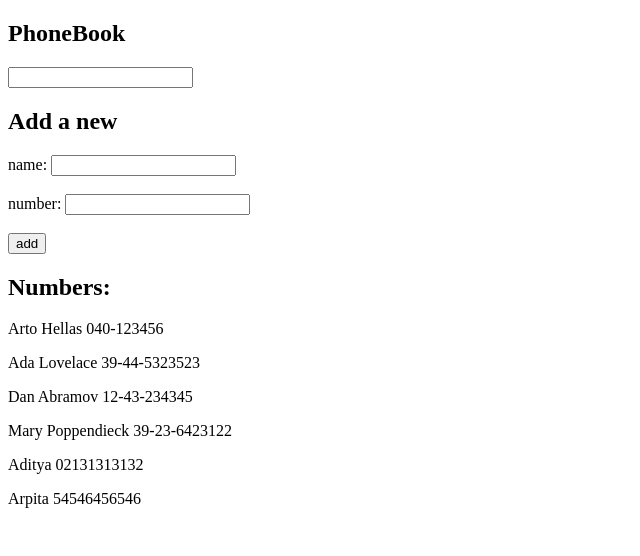
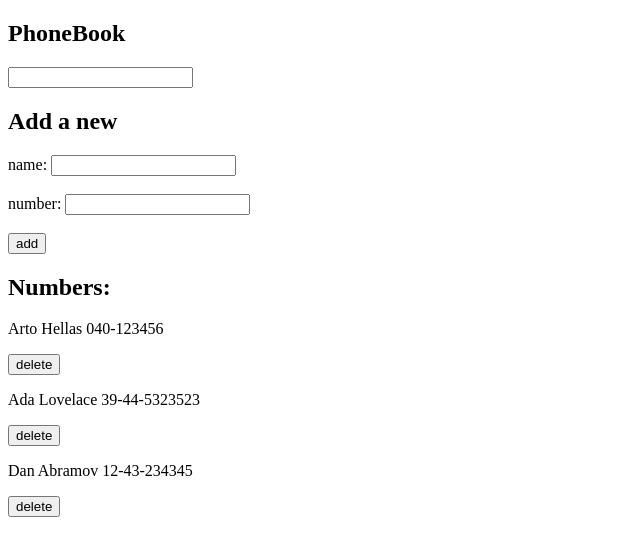
Before and after one commit to adityackr/fs-open-2022, a React (Create React App) app in the folder part2/phonebook/: page / in a window 1280 px wide. Shown: the top 556 px of the page, without its empty margins (0-640 px from the left). Built offline with nearby package versions, Linux system fonts and the light colour scheme; data requests are answered from the project's data file.

Commit message:
feat: add assignment 2.17

```diff
--- a/part2/phonebook/db.json
+++ b/part2/phonebook/db.json
@@ -14,21 +14,6 @@
       "name": "Dan Abramov",
       "number": "12-43-234345",
       "id": 3
-    },
-    {
-      "name": "Mary Poppendieck",
-      "number": "39-23-6423122",
-      "id": 4
-    },
-    {
-      "name": "Aditya",
-      "number": "02131313132",
-      "id": 5
-    },
-    {
-      "name": "Arpita",
-      "number": "54546456546",
-      "id": 6
     }
   ]
 }
--- a/part2/phonebook/package.json
+++ b/part2/phonebook/package.json
@@ -10,6 +10,7 @@
 		"react": "^18.2.0",
 		"react-dom": "^18.2.0",
 		"react-scripts": "5.0.1",
+		"shortid": "^2.2.16",
 		"web-vitals": "^2.1.0"
 	},
 	"scripts": {
--- a/part2/phonebook/src/App.jsx
+++ b/part2/phonebook/src/App.jsx
@@ -21,6 +21,20 @@ const App = () => {
 		person.name.toLowerCase().includes(search)
 	);
 
+	const handleDeleteBtn = (e) => {
+		const confirmation = window.confirm(`Delete ${e.target.name}?`);
+
+		if (confirmation) {
+			personsService.deleteData(e.target.id).then((response) => {
+				// const index = persons.findIndex((person) => person.id === e.target.id);
+				const newObject = filteredPerson.filter(
+					(person) => person.id !== e.target.id
+				);
+				setPersons([...newObject]);
+			});
+		}
+	};
+
 	return (
 		<div>
 			<h2>PhoneBook</h2>
@@ -32,7 +46,10 @@ const App = () => {
 			<PersonForm persons={persons} setPersons={setPersons} />
 			<h2>Numbers:</h2>
 			<div>
-				<Persons filteredPerson={filteredPerson} />
+				<Persons
+					filteredPerson={filteredPerson}
+					handleDeleteBtn={handleDeleteBtn}
+				/>
 			</div>
 		</div>
 	);
--- a/part2/phonebook/src/components/PersonForm.jsx
+++ b/part2/phonebook/src/components/PersonForm.jsx
@@ -1,4 +1,5 @@
 import { useState } from 'react';
+import shortid from 'shortid';
 import personsService from '../services/persons';
 
 const PersonForm = ({ persons, setPersons }) => {
@@ -7,7 +8,11 @@ const PersonForm = ({ persons, setPersons }) => {
 
 	const handleSubmit = (e) => {
 		e.preventDefault();
-		const newPersonObj = { name: newName, number: newNumber };
+		const newPersonObj = {
+			name: newName,
+			number: newNumber,
+			id: shortid.generate(),
+		};
 		const personsArr = persons.map((person) => person.name);
 		if (personsArr.includes(newPersonObj.name)) {
 			alert(`${newName} is already added to phonebook`);
--- a/part2/phonebook/src/components/Persons.jsx
+++ b/part2/phonebook/src/components/Persons.jsx
@@ -1,10 +1,19 @@
-const Persons = ({ filteredPerson }) => {
+const Persons = ({ filteredPerson, handleDeleteBtn }) => {
 	return (
 		<div>
 			{filteredPerson.map((person) => (
-				<p key={person.name}>
-					{person.name} {person.number}
-				</p>
+				<div key={person.id}>
+					<p>
+						{person.name} {person.number}{' '}
+					</p>
+					<input
+						name={person.name}
+						id={person.id}
+						type="button"
+						value="delete"
+						onClick={handleDeleteBtn}
+					/>
+				</div>
 			))}
 		</div>
 	);
--- a/part2/phonebook/src/services/persons.js
+++ b/part2/phonebook/src/services/persons.js
@@ -12,4 +12,9 @@ const create = (newPerson) => {
 	return request.then((response) => response.data);
 };
 
-export default { getAll, create };
+const deleteData = (id) => {
+	return axios.delete(`${baseUrl}/${id}`);
+	// return request.then((response) => response.data);
+};
+
+export default { getAll, create, deleteData };
```
Also changed, not shown: 1 other file (tests, documents, lock files or other folders).
